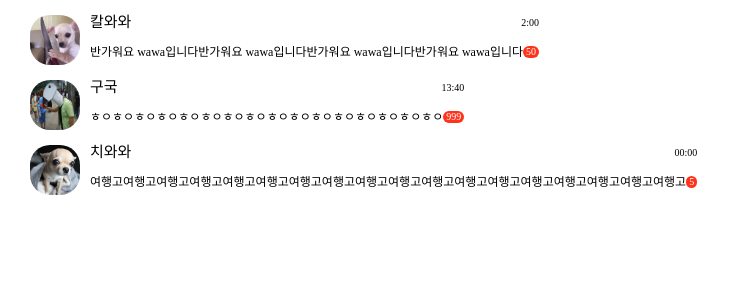
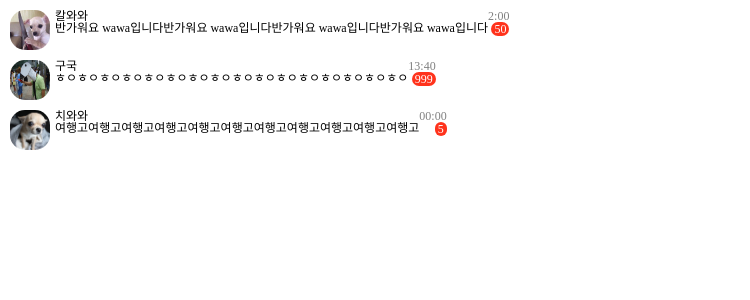
Before and after one commit to MZ-PEOPLE/Tripbuddy-project, a Next.js app: page /chat in a window 1280 px wide. Shown: the top 300 px of the page, without its empty margins (0-750 px from the left). Built offline with nearby package versions, Linux system fonts and the light colour scheme.

Commit message:
design:채팅방 목록 디자인 수정

```diff
--- a/components/chat/ChatList.js
+++ b/components/chat/ChatList.js
@@ -1,7 +1,6 @@
 import React from "react";
 import styles from "./ChatList.module.css";
 import Link from "next/link";
-
 
 export default function ChatListComponent() {
   const chatDataList = [
@@ -28,35 +27,33 @@ export default function ChatListComponent() {
       profileImg: '/img/profile_test.png',
       profileId: '치와와',
       chatTime: '00:00',
-            chatContext: '여행고여행고여행고여행고여행고여행고여행고여행고여행고여행고여행고여행고여행고여행고여행고여행고여행고여행고',
+      chatContext: '여행고여행고여행고여행고여행고여행고여행고여행고여행고여행고여행고',
       unreadCount: 5,
       roomid: 123,
     } //unreadCount0이고 읽으면 빨간 알람 X
   ];
 
   return (
-        <chatlist>
-            <div className={styles.chatList}>
-                {chatDataList.map((chatData) => (
-                    // <Link href={`/chat/${chatData.roomid}`}>
-                    <Link href="chat/chatroom" className={styles.link}>
-                        <div key={chatData.id} className={styles.userFrame}>
+    <>
+      {chatDataList.map((chatData, index) => (
+        <Link href={`/chat/${chatData.roomid}`} className={styles.link} key={index}>
+          <div className={styles.userFrame}>
+            <div className={styles.leftFrame}>
               <img className={styles.profileImg} src={chatData.profileImg} alt="Profile" />
-                            <div className={styles.chatContextFrame}>
-                                <div className={styles.topFrame}>
+              <div className={styles.profileContext}>
                 <div className={styles.profileId}>{chatData.profileId}</div>
+                <div className={styles.chatContext}>{chatData.chatContext}</div>
+              </div>
+            </div>
+            <div className={styles.rightFrame}>
               <div className={styles.chatTime}>{chatData.chatTime}</div>
-                                </div>
-                                <div className={styles.bottomFrame}>
-                                    <div className={styles.chatContext}>{chatData.chatContext}</div>
               <div className={styles.unreadCount}>{chatData.unreadCount}</div>
-                                </div>
             </div>
           </div>
         </Link>
       ))}
 
-            </div>
-        </chatlist >
+    </>
+
   );
 }
--- a/components/chat/ChatList.module.css
+++ b/components/chat/ChatList.module.css
@@ -1,59 +1,58 @@
-.chatList {
-    justify-content: space-between;
+.link {
+    text-decoration: none;
+    display: block;
     width: 100%;
+    color: black;
+
 }
 
+
 .profileImg {
-    width: 50px;
-    height: 50px;
-    border-radius: 20px;
-    /* border: 4px solid rgb(68, 179, 70); */
-    margin-top: 15px;
-    margin-left: 30px;
+    width: 40px;
+    height: 40px;
+    border-radius: 15px;
+    margin-right: 5px;
+
+
 }
 
-.userFrame {
-    display: flex;
-    /* margin-left: 0 auto;
-    width: 10px; */
-}
 
 .chatContextFrame {
-    max-width: 100%;
+    display: flex;
+    margin-top: 20px;
+
+
 }
 
 .chatContext {
     font-size: 12px;
-    white-space: nowrap;
     text-overflow: ellipsis;
-    overflow: hidden;
-
-    /* max-width: 240px; */
-
-}
-
-.topFrame {
-    display: flex;
-    /* justify-content: space-between; */
-    align-items: center;
-    height: 70%;
-    margin-left: 10px;
 
 
 }
 
-.bottomFrame {
+.userFrame {
     display: flex;
     margin-left: 10px;
 
 }
 
+.leftFrame {
+    display: flex;
+    margin-top: 10px;
+}
+
+.rightFrame {
+    margin-top: 10px;
+}
+
 .profileId {
-    font-size: 15px;
+    font-size: 12px;
+
 }
 
 .unreadCount {
-    font-size: 10px;
+    font-size: 12px;
     background-color: #ff331c;
     color: white;
     border-radius: 20px;
@@ -61,28 +60,19 @@
     text-align: center;
     padding: 1px 3px;
 
+
 }
 
 .chatTime {
-    font-size: 10px;
+    font-size: 12px;
     max-width: fit-content;
     text-align: center;
-    padding: 1px 0px;
+    color: grey;
+
+
 }
 
 .chatTime,
 .unreadCount {
     margin-left: auto;
 }
-
-.link {
-    text-decoration: none;
-    color: inherit;
-}
-
-/*
-@media only screen and (max-width: 390px) {
-    .chatList div {
-        width: 100%;
-    }
-} */
```
Lines whose indentation alone changed are shown as unchanged.
